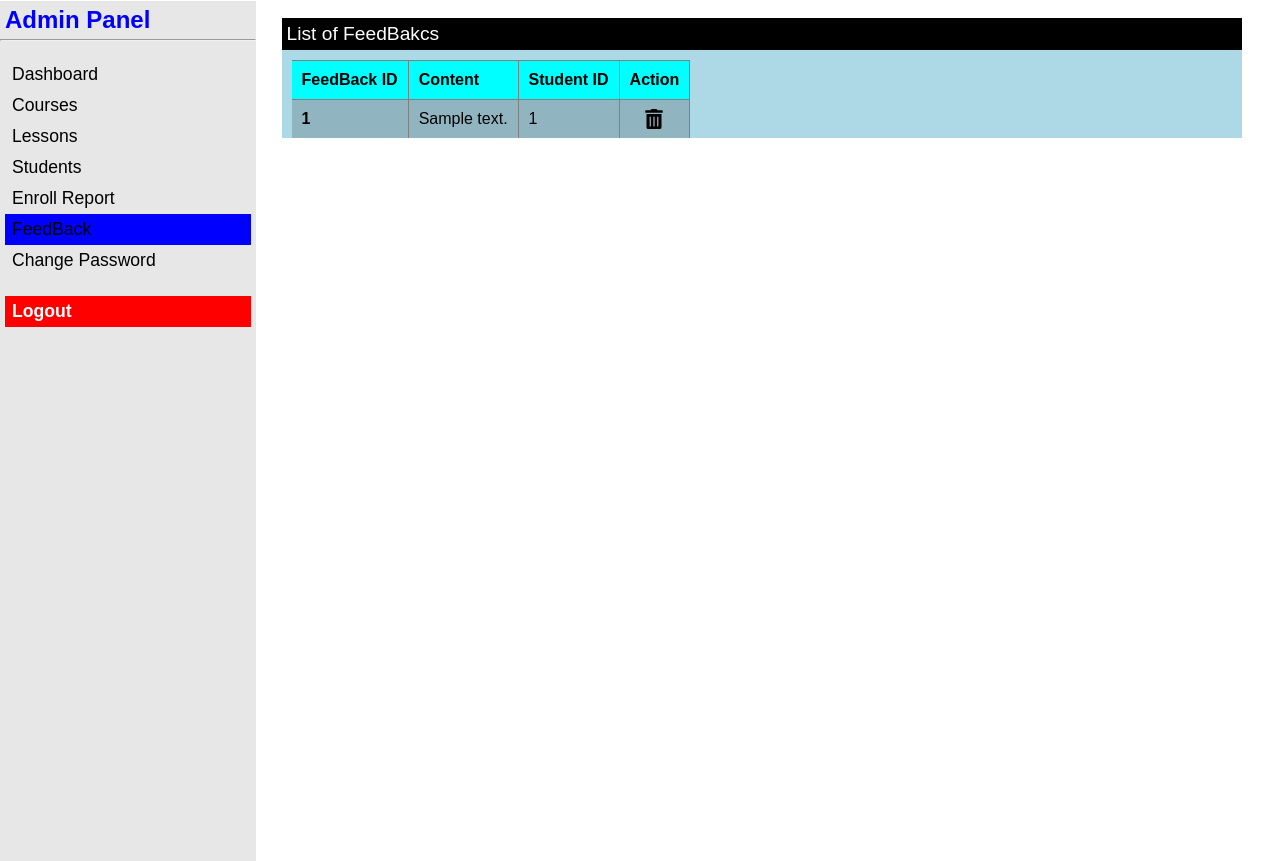
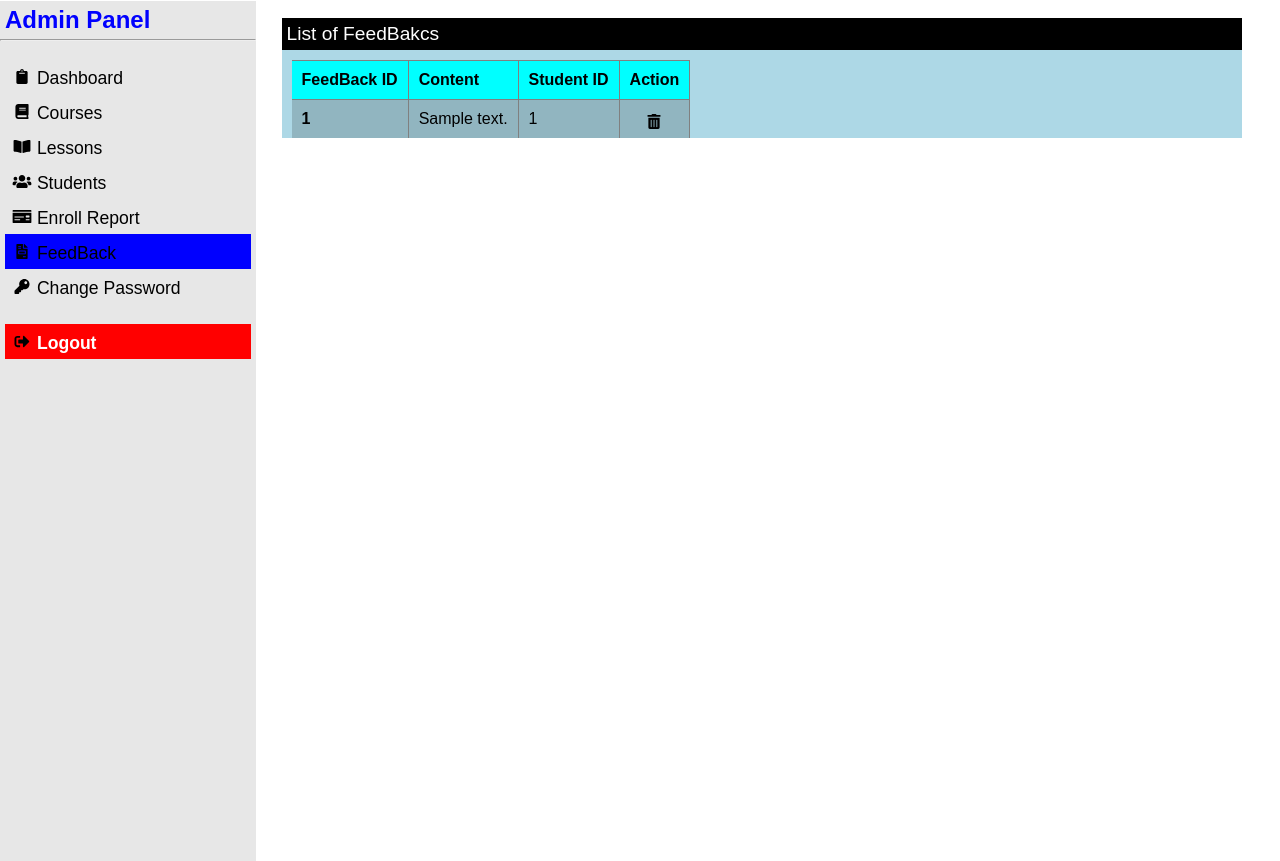
Before and after one commit to Cestraining/curiosity, a PHP site: page /admin/admin_feed.php in a window 1280 px wide. Shown: the part 82-943 px from the top of the page. Run offline with PHP 8.4, Linux system fonts and the light colour scheme; the visitor is signed in with stand-in values (Sample User, id 1); tables that the repository leaves empty or names only in its code hold one stand-in row (values such as "Sample post").

Commit message:
added icons for different section in both admin and student

```diff
--- a/admin/adminaside.php
+++ b/admin/adminaside.php
@@ -1,14 +1,14 @@
 <aside class="noprint">
 <h2 style="margin:5px;color:blue;">Admin Panel</h2><hr><br>
 
-      <a id="Dashboard" href="admin_dashboard.php">Dashboard</a>
-      <a id="Courses" href="admin_courses.php">Courses</a>
-      <a id="Lessons" href="admin_lessons.php">Lessons</a>
-      <a id="Students" href="admin_stu.php">Students</a>
-      <a id="Enrolls" href="enroll_report.php">Enroll Report</a>
-      <a id="Feedbacks" href="admin_feed.php">FeedBack</a>
-      <a id="Change Password" href="admin_chPass.php">Change Password</a>
-      <a href="ad_logout.php">Logout</a>
+      <a id="Dashboard" href="admin_dashboard.php"><img class="icons" src="../images/clipboard.svg"></img> Dashboard</a>
+      <a id="Courses" href="admin_courses.php"><img class="icons" src="../images/book.svg"></img> Courses</a>
+      <a id="Lessons" href="admin_lessons.php"><img class="icons" src="../images/book-open.svg"></img> Lessons</a>
+      <a id="Students" href="admin_stu.php"><img class="icons" src="../images/users.svg"></img> Students</a>
+      <a id="Enrolls" href="enroll_report.php"><img class="icons" src="../images/money-check.svg"></img> Enroll Report</a>
+      <a id="Feedbacks" href="admin_feed.php"><img class="icons" src="../images/file-invoice.svg"></img> FeedBack</a>
+      <a id="Change Password" href="admin_chPass.php"><img class="icons" src="../images/key.svg"></img> Change Password</a>
+      <a href="ad_logout.php"><img class="icons" src="../images/sign-out-alt.svg"></img> Logout</a>
     </aside>
     <script>
       document.getElementById(document.title).style.backgroundColor="blue";
--- a/css/style2.css
+++ b/css/style2.css
@@ -19,6 +19,7 @@
  .icons
  {
     width: 20px;
+    padding-top: 5px;
     height: 20px;
  }
   /* Globals End */
@@ -70,7 +71,7 @@
       overflow-y: auto;
 
   }
-  aside img
+  aside .profile_img
   {
       width: 90%;
       height: calc(90/100*(20/100*100vw));
```
Also changed, not shown: student/stuaside.php (+6 -6 lines), images/book-open.svg (added), images/book.svg (added), images/clipboard.svg (added), images/file-invoice.svg (added), images/money-check.svg (added), images/sign-out-alt.svg (added), images/stu_images/john.jpeg (added), images/stu_images/kunal.jpeg (added), images/stu_images/php login.png (deleted), images/stu_images/raju.jpeg (added), images/users.svg (added).
